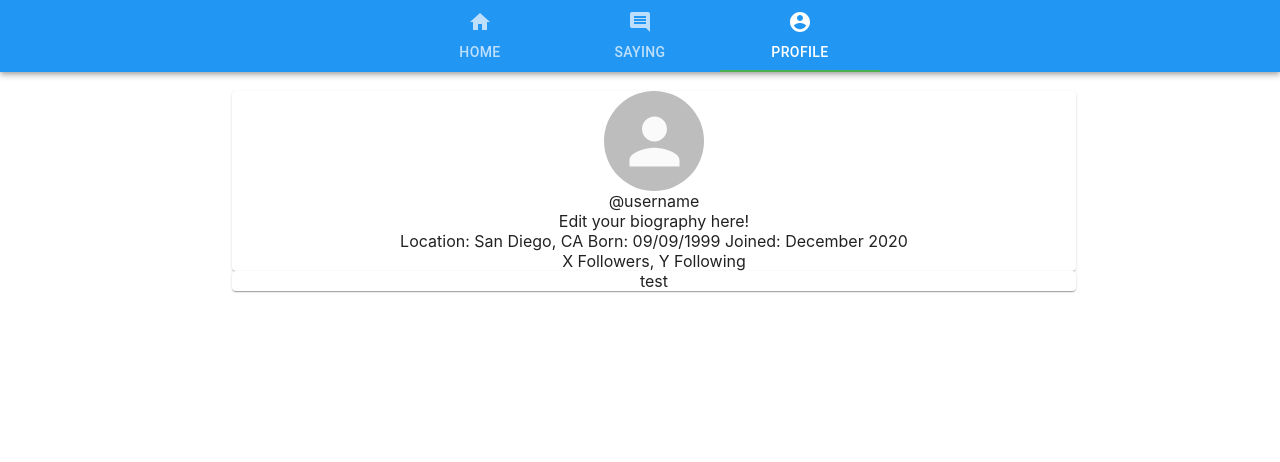
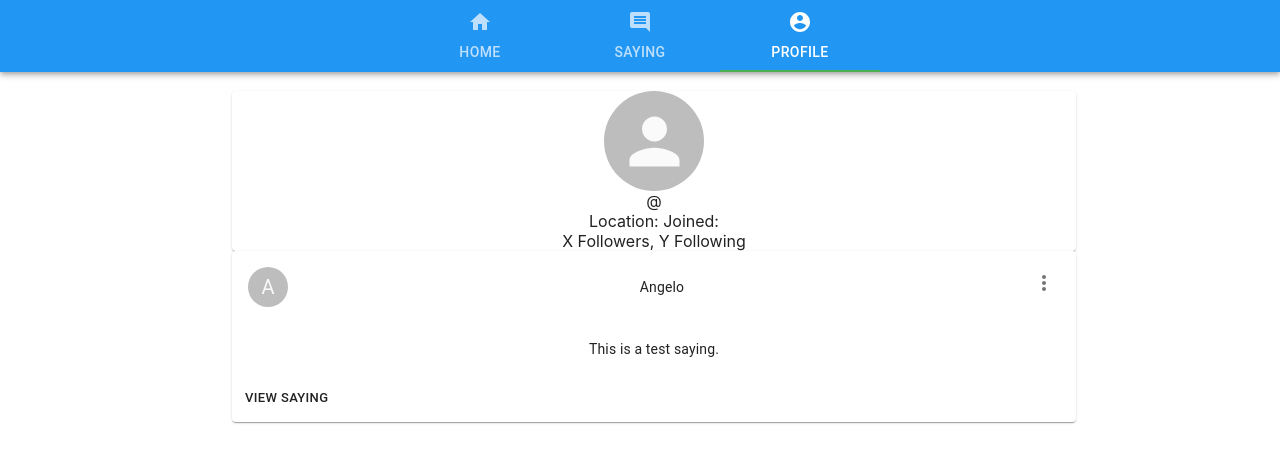
Before and after one commit to AKeyNo/hello-there-frontend, a React (Create React App) app: page /myprofile in a window 1280 px wide. Shown: the top 462 px of the page. Built offline with nearby package versions, Linux system fonts and the light colour scheme.

Commit message:
added a barebones myprofile page

```diff
--- a/src/features/sayings/SayingsList.js
+++ b/src/features/sayings/SayingsList.js
@@ -19,7 +19,7 @@ const useStyles = makeStyles({
   },
 });
 
-let SingleSaying = ({ author, content, time }) => {
+export const SingleSaying = ({ author, content, time }) => {
   const classes = useStyles();
 
   return (
--- a/src/features/users/MyProfile.js
+++ b/src/features/users/MyProfile.js
@@ -1,5 +1,9 @@
 import React, { useEffect, useState } from "react";
 import { Avatar, Grid, makeStyles, Paper } from "@material-ui/core";
+import { SingleSaying } from "../sayings/SayingsList";
+import axios from "axios";
+
+const baseUrl = "/api/users/info/";
 
 const useStyles = makeStyles((theme) => ({
   root: {
@@ -10,6 +14,7 @@ const useStyles = makeStyles((theme) => ({
     },
   },
   standardPaper: {
+    padding: theme.spacing(10),
     textAlign: "center",
   },
   img: {
@@ -19,32 +24,37 @@ const useStyles = makeStyles((theme) => ({
     maxHeight: "100%",
   },
   avatar: {
-    width: '100px',
-    height: '100px',
-  }
+    width: "100px",
+    height: "100px",
+  },
 }));
 
 export const MyProfile = () => {
   const classes = useStyles();
-  const [user, setUser] = useState(null);
+  const [user, setUser] = useState({username: "", aboutMe: "", location: "", joined: null});
 
-  // when the page loads, grab the user's information
+  // when the page loads, grab the user's token and username
   useEffect(() => {
+    let username = "";
+
+    const fetchUserInfo = async () => {
+      try {
+        const response = await axios.get(baseUrl + username);
+        const userInfo = response.data;
+        console.log(userInfo);
+        setUser(userInfo);
+      } catch (exception) {
+        console.error(exception);
+      }
+    };
     const loggedUserJSON = window.localStorage.getItem("loggedSayingUser");
     console.log(loggedUserJSON);
     if (loggedUserJSON) {
-      setUser(JSON.parse(loggedUserJSON));
+      username = JSON.parse(loggedUserJSON).username;
+      console.log(username);
+      fetchUserInfo();
     }
-  }, []);
-
-  // grab the user's information
-  useEffect(() => {
-    const loggedUserJSON = window.localStorage.getItem("loggedSayingUser");
-    console.log(loggedUserJSON);
-    if (loggedUserJSON) {
-      setUser(JSON.parse(loggedUserJSON));
-    }
-  }, []);
+  }, [setUser]);
 
   return (
     <div className={classes.root}>
@@ -53,12 +63,15 @@ export const MyProfile = () => {
         <Grid item xs={12} sm={8} align="center">
           <Paper>
             <Avatar alt="A" className={classes.avatar}></Avatar>
-            <div>@username</div>
-            <div>Edit your biography here!</div>
-            <div>Location: San Diego, CA Born: 09/09/1999 Joined: December 2020</div>
+            <div>@{user.username}</div>
+            <div>{user.aboutMe}</div>
+            <div>Location: {user.location} Joined: {user.joined}</div>
             <div>X Followers, Y Following</div>
           </Paper>
-          <Paper>test</Paper>
+          <SingleSaying
+            author={"Angelo"}
+            content={"This is a test saying."}
+          ></SingleSaying>
         </Grid>
         <Grid item xs={false} sm={2} />
       </Grid>
```
